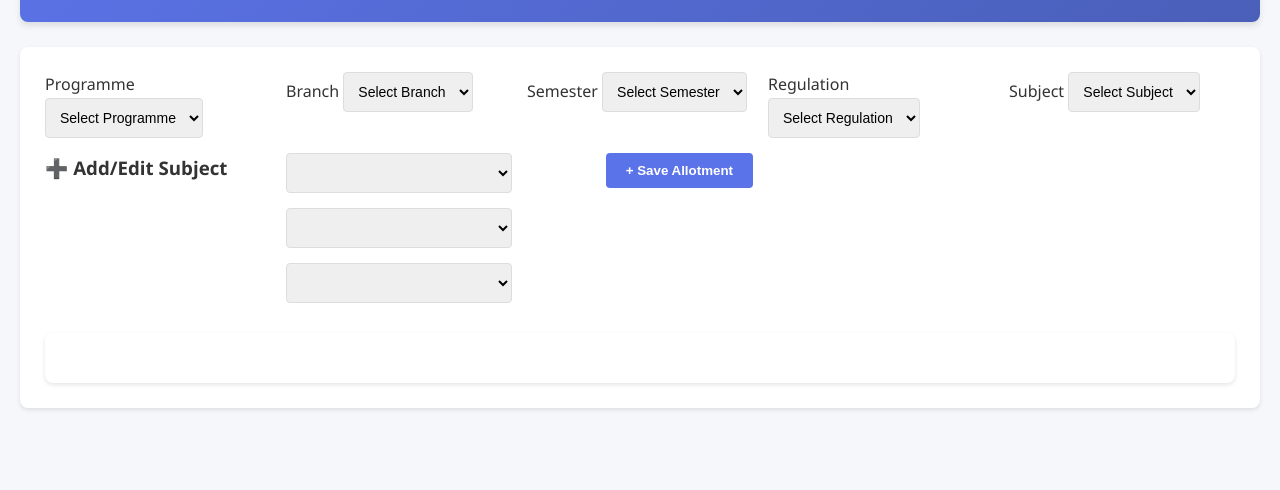
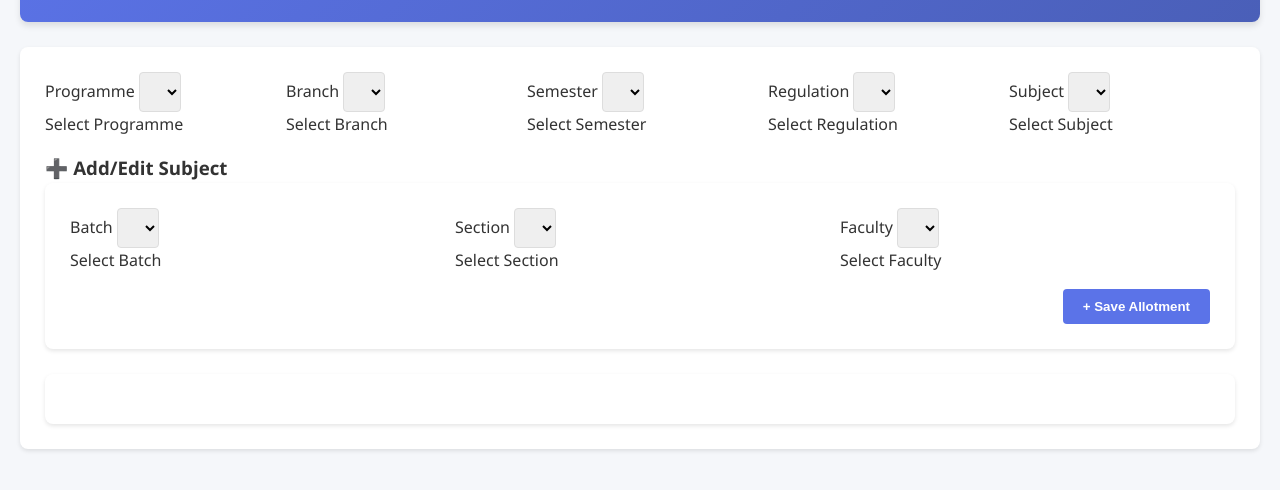
Before and after one commit to sairamhanuman/Kitsw_Sairam, a website: page subject-allotment.html in a window 1280 px wide. Shown: the part 146-636 px from the top of the page. Drawn offline with Linux system fonts and the light colour scheme; no server answers.

Commit message:
Update subject-allotment.html

```diff
--- a/subject-allotment.html
+++ b/subject-allotment.html
@@ -159,45 +159,64 @@ body {
 
        <div class="filter-group">
                 <label>Programme</label>
-                <select id="programmeId">
+                <select id="programmeId"></select>
                     <option value="">Select Programme</option>
                 </select>
             </div>
 
             <div class="filter-group">
                 <label>Branch</label>
-                <select id="branchid">
+                <select id="branchId"></select>
                     <option value="">Select Branch</option>
                 </select>
             </div>
 
             <div class="filter-group">
                 <label>Semester</label>
-                <select id="semesterid">
+                <select id="semesterId"></select>
                     <option value="">Select Semester</option>
                 </select>
             </div>
 
              <div class="filter-group">
                  <label>Regulation</label>
-                <select id="regulationid">
+                <select id="regulationId"></select>
                     <option value="">Select Regulation</option>
                 </select>
             </div>
 
             <div class="filter-group">
                 <label>Subject</label>
-                <select id="subjectid">
+                <select id="subjectId"></select>
                     <option value="">Select Subject</option>
                 </select>
             </div>
-
+</div>
   <h3>➕ Add/Edit Subject</h3>
 
+    <div class="filter-card">
         <div class="filter-row">
-            <select id="batchId"></select>
-            <select id="sectionId"></select>
-            <select id="staffId"></select>
+            <div class="filter-group">
+                <label>Batch</label>
+                <select id="batchId"></select>
+                    <option value="">Select Batch</option>
+                </select>
+</div>
+
+            <div class="filter-group">
+                <label>Section</label>
+                <select id="sectionId"></select>
+                    <option value="">Select Section</option>
+                </select>
+</div>
+            <div class="filter-group">
+                <label>Faculty</label>
+                <select id="staffId"></select>
+                    <option value="">Select Faculty</option>
+                </select>
+
+      </div>
+
         </div>
 
         <div class="action-row">
```
